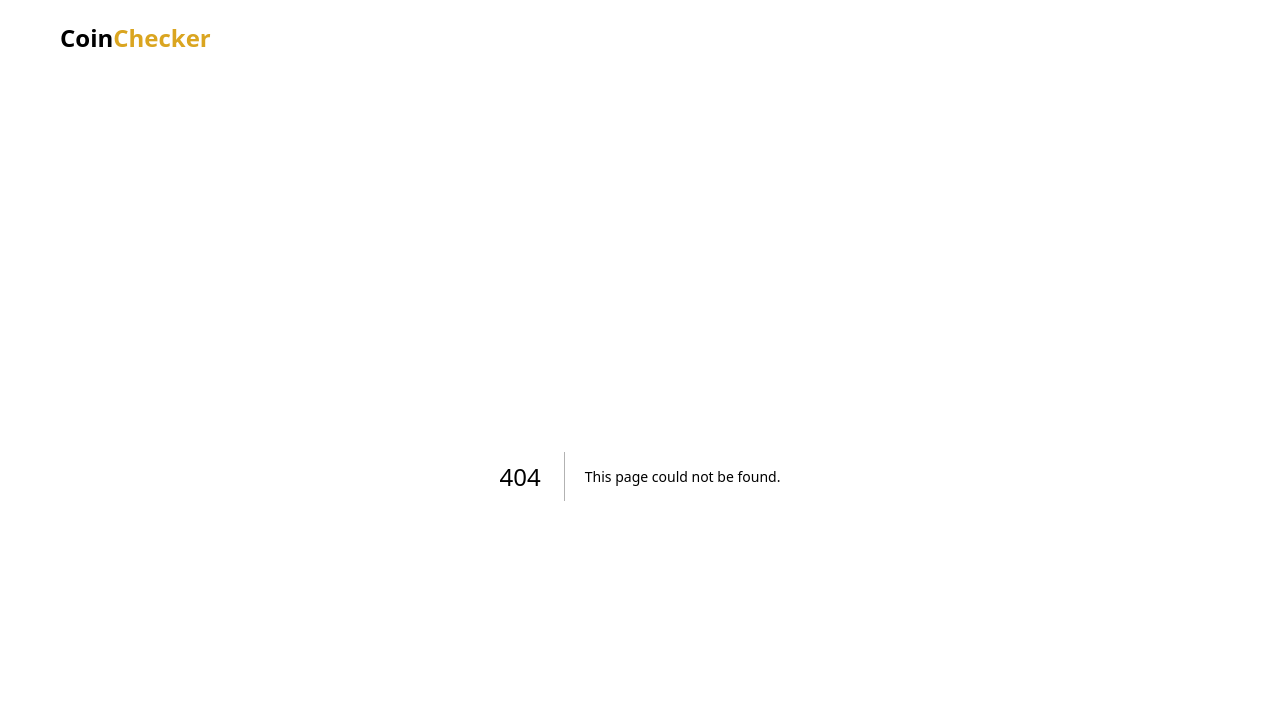
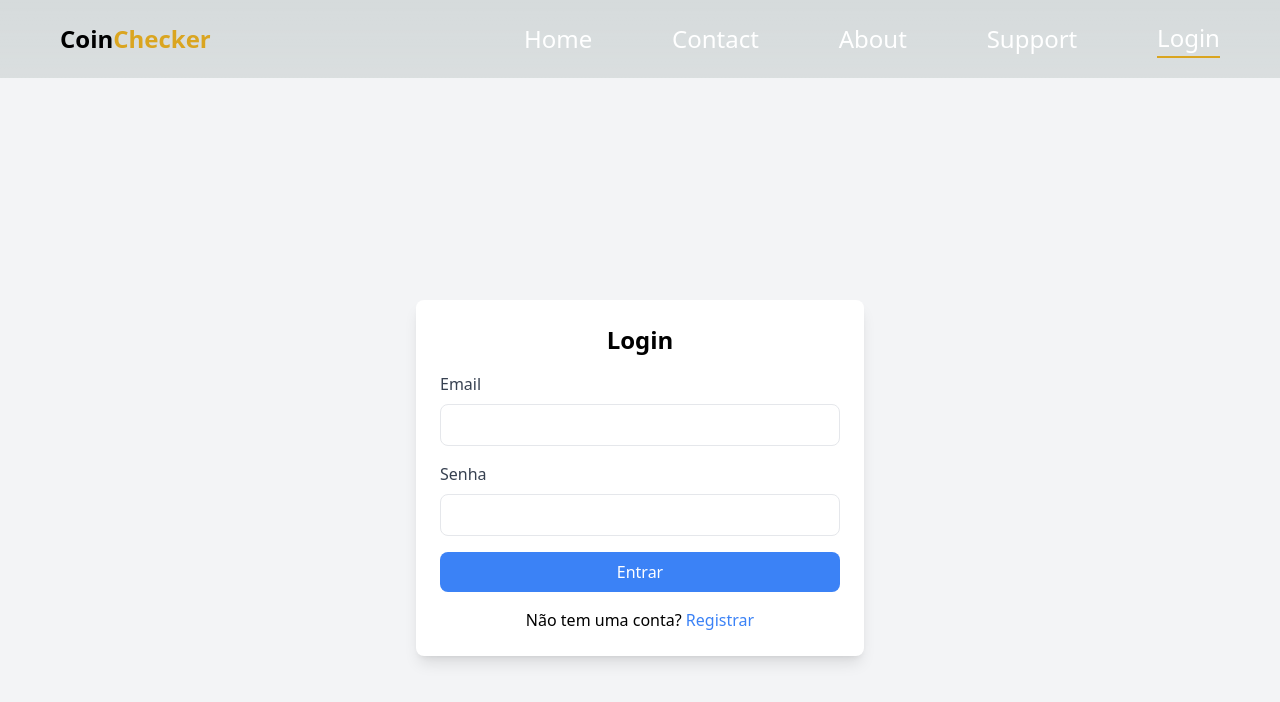
Before and after one commit to prcordova/coinchecker-web, a Next.js app: page /login in a window 1280 px wide. Before the commit this address had no page. Shown: the top 702 px of the page. Built offline with nearby package versions, Linux system fonts and the light colour scheme.

Commit message:
fix: adding login & auth system

```diff
--- a/package.json
+++ b/package.json
@@ -9,9 +9,11 @@
     "lint": "next lint"
   },
   "dependencies": {
+    "jwt-decode": "^4.0.0",
     "next": "14.2.4",
     "react": "^18",
     "react-dom": "^18",
+    "react-toastify": "^10.0.5",
     "zustand": "^4.5.2"
   },
   "devDependencies": {
--- a/src/app/layout.tsx
+++ b/src/app/layout.tsx
@@ -2,6 +2,8 @@ import type { Metadata } from "next";
 import { Inter } from "next/font/google";
 import "./globals.css";
 import Link from "next/link";
+import { ToastContainer } from "react-toastify";
+import "react-toastify/dist/ReactToastify.css";
 
 import Header from "@/components/Header";
 
@@ -21,6 +23,7 @@ export default function RootLayout({
     <html lang="en">
       <body className={(inter.className, "h-[100vh]")}>
         <Header />
+        <ToastContainer />
         {children}
       </body>
     </html>
--- /dev/null
+++ b/src/app/login/page.tsx
@@ -0,0 +1,91 @@
+"use client";
+
+import { useState } from "react";
+import { useRouter } from "next/navigation";
+import { toast } from "react-toastify";
+import useStore from "../../contexts/store";
+import { getBaseUrl } from "../../utils/api";
+
+const Login = () => {
+  const router = useRouter();
+  const setIsPremium = useStore((state) => state.setIsPremium);
+  const setSubscriptionId = useStore((state) => state.setSubscriptionId);
+  const [email, setEmail] = useState("");
+  const [password, setPassword] = useState("");
+  const [loading, setLoading] = useState(false);
+
+  const handleLogin = async () => {
+    setLoading(true);
+    try {
+      const baseUrl = getBaseUrl();
+      const response = await fetch(`${baseUrl}/login`, {
+        method: "POST",
+        headers: {
+          "Content-Type": "application/json",
+        },
+        body: JSON.stringify({ email, password }),
+      });
+
+      const data = await response.json();
+
+      if (response.ok) {
+        localStorage.setItem("token", data.token);
+        if (data.user.subscriptionId) {
+          localStorage.setItem("subscriptionId", data.user.subscriptionId);
+          setSubscriptionId(data.user.subscriptionId);
+        }
+        setIsPremium(data.user.isPremium);
+        toast.success("Login bem-sucedido!");
+        router.push("/");
+      } else {
+        toast.error(data.error || "Erro ao fazer login.");
+      }
+    } catch (error) {
+      console.error("Error logging in:", error);
+      toast.error("Erro ao fazer login.");
+    } finally {
+      setLoading(false);
+    }
+  };
+
+  return (
+    <div className="w-full min-h-screen flex items-center justify-center bg-gray-100">
+      <div className="w-full max-w-md p-6 rounded-lg shadow-lg bg-white">
+        <h1 className="text-2xl font-bold mb-4 text-center">Login</h1>
+        <div className="mb-4">
+          <label className="block text-gray-700">Email</label>
+          <input
+            type="email"
+            value={email}
+            onChange={(e) => setEmail(e.target.value)}
+            className="w-full px-4 py-2 mt-2 border rounded-lg focus:outline-none focus:border-blue-500"
+          />
+        </div>
+        <div className="mb-4">
+          <label className="block text-gray-700">Senha</label>
+          <input
+            type="password"
+            value={password}
+            onChange={(e) => setPassword(e.target.value)}
+            className="w-full px-4 py-2 mt-2 border rounded-lg focus:outline-none focus:border-blue-500"
+          />
+        </div>
+        <button
+          onClick={handleLogin}
+          className="w-full px-4 py-2 bg-blue-500 text-white rounded-lg hover:bg-blue-600"
+          disabled={loading}
+        >
+          {loading ? "Entrando..." : "Entrar"}
+        </button>
+        <p className="mt-4 text-center">
+          Não tem uma conta?{" "}
+          <a href="/register" className="text-blue-500 hover:underline">
+            Registrar
+          </a>
+        </p>
+      </div>
+    </div>
+  );
+};
+
+export default Login;
--- a/src/app/page.tsx
+++ b/src/app/page.tsx
@@ -1,7 +1,11 @@
 import Subscribe from "./subscribe/page";
 
 const Page = () => {
-  return <Subscribe />;
+  return (
+    <>
+      <Subscribe />
+    </>
+  );
 };
 
 export default Page;
--- /dev/null
+++ b/src/app/register/page.tsx
@@ -0,0 +1,81 @@
+"use client";
+
+import { useState } from "react";
+import { useRouter } from "next/navigation"; // Corrigido para importar do 'next/navigation'
+import { toast } from "react-toastify";
+import { getBaseUrl } from "../../utils/api";
+
+const Register = () => {
+  const router = useRouter();
+  const [email, setEmail] = useState("");
+  const [password, setPassword] = useState("");
+  const [loading, setLoading] = useState(false);
+
+  const handleRegister = async () => {
+    setLoading(true);
+    try {
+      const response = await fetch(`${getBaseUrl}/register`, {
+        method: "POST",
+        headers: {
+          "Content-Type": "application/json",
+        },
+        body: JSON.stringify({ email, password }),
+      });
+
+      const data = await response.json();
+
+      if (response.ok) {
+        toast.success("Registro bem-sucedido! Por favor, faça login.");
+        router.push("/login");
+      } else {
+        toast.error(data.error || "Erro ao registrar.");
+      }
+    } catch (error) {
+      console.error("Error registering:", error);
+      toast.error("Erro ao registrar.");
+    } finally {
+      setLoading(false);
+    }
+  };
+
+  return (
+    <div className="w-full min-h-screen flex items-center justify-center bg-gray-100">
+      <div className="w-full max-w-md p-6 rounded-lg shadow-lg bg-white">
+        <h1 className="text-2xl font-bold mb-4 text-center">Registrar</h1>
+        <div className="mb-4">
+          <label className="block text-gray-700">Email</label>
+          <input
+            type="email"
+            value={email}
+            onChange={(e) => setEmail(e.target.value)}
+            className="w-full px-4 py-2 mt-2 border rounded-lg focus:outline-none focus:border-blue-500"
+          />
+        </div>
+        <div className="mb-4">
+          <label className="block text-gray-700">Senha</label>
+          <input
+            type="password"
+            value={password}
+            onChange={(e) => setPassword(e.target.value)}
+            className="w-full px-4 py-2 mt-2 border rounded-lg focus:outline-none focus:border-blue-500"
+          />
+        </div>
+        <button
+          onClick={handleRegister}
+          className="w-full px-4 py-2 bg-blue-500 text-white rounded-lg hover:bg-blue-600"
+          disabled={loading}
+        >
+          {loading ? "Registrando..." : "Registrar"}
+        </button>
+        <p className="mt-4 text-center">
+          Já tem uma conta?{" "}
+          <a href="/login" className="text-blue-500 hover:underline">
+            Login
+          </a>
+        </p>
+      </div>
+    </div>
+  );
+};
+
+export default Register;
--- a/src/app/subscribe/page.tsx
+++ b/src/app/subscribe/page.tsx
@@ -1,11 +1,12 @@
-// src/app/subscribe/page.tsx
-
 "use client";
 
 import { useEffect, useState } from "react";
 import { useRouter } from "next/navigation";
 import Link from "next/link";
+import { toast } from "react-toastify";
 import useStore from "../../contexts/store";
+import useAuth from "../../hooks/useAuth";
+import { getBaseUrl } from "../../utils/api";
 
 const Subscribe = () => {
   const router = useRouter();
@@ -14,17 +15,19 @@ const Subscribe = () => {
   const subscriptionId = useStore((state) => state.subscriptionId);
   const setSubscriptionId = useStore((state) => state.setSubscriptionId);
   const [loading, setLoading] = useState(false);
+  const { checkAuth } = useAuth();
 
   useEffect(() => {
     const checkSubscription = async () => {
       const id = localStorage.getItem("subscriptionId");
       if (!id) return;
 
-      setSubscriptionId(id); // Atualizar a store com o subscriptionId
+      setSubscriptionId(id);
 
       try {
+        const baseUrl = getBaseUrl();
         const response = await fetch(
-          `http://localhost:4000/check-subscription?subscriptionId=${id}`,
+          `${baseUrl}/check-subscription?subscriptionId=${id}`,
           {
             method: "GET",
             credentials: "include",
@@ -35,11 +38,12 @@ const Subscribe = () => {
 
         if (result.isPremium) {
           setIsPremium(true);
-          alert("Você já é um usuário premium!");
+          toast.success("Você já é um usuário premium!");
           router.push("/");
         }
       } catch (error) {
         console.error("Error checking subscription:", error);
+        toast.error("Erro ao verificar a assinatura.");
       }
     };
 
@@ -47,36 +51,36 @@ const Subscribe = () => {
   }, [router, setIsPremium, setSubscriptionId]);
 
   const handleSubscribe = async () => {
+    if (!checkAuth()) {
+      toast.warn("Por favor, faça login para continuar.");
+      router.push("/login");
+      return;
+    }
+
     setLoading(true);
     try {
-      const response = await fetch(
-        "http://localhost:4000/create-checkout-session",
-        {
-          method: "POST",
-          headers: {
-            "Content-Type": "application/json",
-          },
-          body: JSON.stringify({
-            priceId: "price_1PSqqvG5WXPokcit9lLjKj13",
-          }),
-        }
-      );
+      const baseUrl = getBaseUrl();
+      const response = await fetch(`${baseUrl}/subscribe`, {
+        method: "POST",
+        headers: {
+          "Content-Type": "application/json",
+        },
+      });
 
       const session = await response.json();
       window.location.href = session.url;
 
-      // Save subscriptionId after successful payment (this part needs to be handled on the success page)
       localStorage.setItem("subscriptionId", session.subscriptionId);
-      setSubscriptionId(session.subscriptionId); // Atualizar a store com o subscriptionId
+      setSubscriptionId(session.subscriptionId);
     } catch (error) {
       console.error("Error creating checkout session:", error);
+      toast.error("Erro ao criar sessão de checkout.");
       setLoading(false);
     }
   };
 
   return (
     <div className="w-[100%] min-h-screen flex items-center justify-center bg-gray-100 flex-wrap sm:flex-nowrap">
-      {/* Parte 1: Imagem */}
       <div className="w-full sm:w-[50%] hidden sm:block h-screen flex flex-col m-auto justify-center items-center bg-gray-200">
         <img
           src="https://th.bing.com/th/id/R.9dd61cbc5dca70787ebf397eaab9894a?rik=yILfUWBnMpMH9g&pid=ImgRaw&r=0"
@@ -84,8 +88,6 @@ const Subscribe = () => {
           className="max-w-full h-[100%] object-cover"
         />
       </div>
-
-      {/* Parte 2: Assinar Agora */}
       <div className="w-full sm:w-[50%] flex flex-col h-[100vh] justify-center p-6 rounded-lg shadow-lg text-center">
         <h1 className="text-[goldenrod] text-[2.5rem] font-bold mb-4">
           Que bom ter você aqui!
--- a/src/app/success/page.tsx
+++ b/src/app/success/page.tsx
@@ -2,7 +2,7 @@
 import { useEffect } from "react";
 import { useRouter } from "next/router";
 import useStore from "../../contexts/store";
-
+import { getBaseUrl } from "@/utils/api";
 const Success = () => {
   const router = useRouter();
   const setSubscriptionId = useStore((state) => state.setSubscriptionId);
@@ -14,7 +14,7 @@ const Success = () => {
 
       try {
         const response = await fetch(
-          `http://localhost:4000/retrieve-session?session_id=${session_id}`
+          `${getBaseUrl}/retrieve-session?session_id=${session_id}`
         );
         const result = await response.json();
         localStorage.setItem("subscriptionId", result.subscriptionId);
--- a/src/components/Header/index.tsx
+++ b/src/components/Header/index.tsx
@@ -1,13 +1,28 @@
 "use client";
 import Link from "next/link";
-import { usePathname } from "next/navigation";
-import React from "react";
+import { usePathname, useRouter } from "next/navigation";
+import React, { useEffect, useState } from "react";
 
 export default function Header() {
   const pathname = usePathname();
+  const router = useRouter();
+  const [isLoggedIn, setIsLoggedIn] = useState(false);
+
+  useEffect(() => {
+    const token = localStorage.getItem("token");
+    setIsLoggedIn(!!token);
+  }, [pathname]); // Recheque o login status ao mudar de rota
+
   const styles = {
     activeLink: "border-b-2 border-[goldenrod] text-white",
     link: "text-white",
+  };
+
+  const handleLogout = () => {
+    localStorage.removeItem("token");
+    localStorage.removeItem("subscriptionId");
+    setIsLoggedIn(false);
+    router.push("/login");
   };
 
   return (
@@ -47,6 +62,23 @@ export default function Header() {
           >
             Support
           </Link>
+          {isLoggedIn ? (
+            <button
+              onClick={handleLogout}
+              className="text-white border border-white px-4 py-2 rounded hover:bg-white hover:text-black"
+            >
+              Logout
+            </button>
+          ) : (
+            <Link
+              href={"/login"}
+              className={
+                pathname === "/login" ? styles.activeLink : styles.link
+              }
+            >
+              Login
+            </Link>
+          )}
         </div>
       </div>
     </header>
--- a/src/components/SubscriptionChecker/index.tsx
+++ b/src/components/SubscriptionChecker/index.tsx
@@ -2,6 +2,7 @@
 
 import { useEffect } from "react";
 import { useRouter } from "next/navigation";
+import { getBaseUrl } from "@/utils/api";
 
 interface SubscriptionCheckerProps {
   children: React.ReactNode;
@@ -12,7 +13,7 @@ const SubscriptionChecker = ({ children }: SubscriptionCheckerProps) => {
 
   useEffect(() => {
     const checkSubscription = async () => {
-      const response = await fetch("http://localhost:4000/check-subscription", {
+      const response = await fetch(`h${getBaseUrl}/check-subscription`, {
         method: "GET",
         credentials: "include",
       });
--- a/src/contexts/store.ts
+++ b/src/contexts/store.ts
@@ -1,4 +1,3 @@
-// src/store/store.ts
 import { create } from "zustand";
 
 interface StoreState {
--- /dev/null
+++ b/src/hooks/useAuth.ts
@@ -0,0 +1,36 @@
+import { jwtDecode } from "jwt-decode";
+import useStore from "../contexts/store";
+
+interface JwtPayload {
+  exp?: number;
+}
+
+interface JwtPayload {
+  exp?: number;
+}
+
+const useAuth = () => {
+  const setIsPremium = useStore((state) => state.setIsPremium);
+  const setSubscriptionId = useStore((state) => state.setSubscriptionId);
+
+  const checkAuth = () => {
+    const token = localStorage.getItem("token");
+    if (token) {
+      const decoded: JwtPayload = jwtDecode(token);
+
+      if (decoded.exp && decoded.exp * 1000 < Date.now()) {
+        localStorage.removeItem("token");
+        localStorage.removeItem("subscriptionId");
+        setIsPremium(false);
+        setSubscriptionId(null || "");
+        return false;
+      }
+      return true;
+    }
+    return false;
+  };
+
+  return { checkAuth };
+};
+
+export default useAuth;
--- /dev/null
+++ b/src/utils/api.js
@@ -0,0 +1,9 @@
+export const getBaseUrl = () => {
+  if (typeof window !== "undefined") {
+    const hostname = window.location.hostname;
+    if (hostname.includes("localhost")) {
+      return "http://localhost:4000";
+    }
+  }
+  return "https://coinchecker2-647hrzuj.b4a.run";
+};
```
Also changed, not shown: 1 other file (tests, documents, lock files or other folders).
